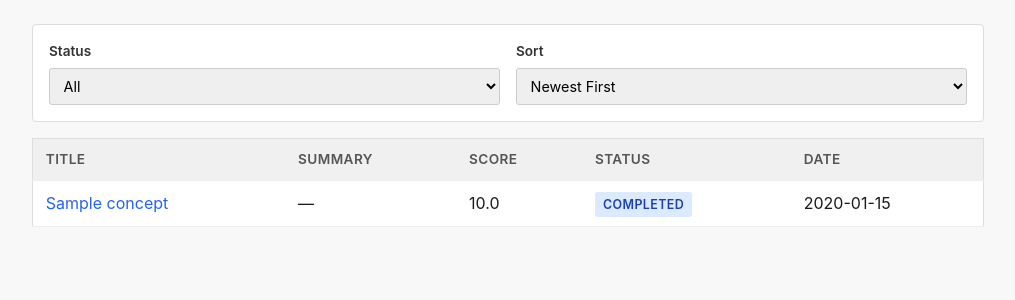
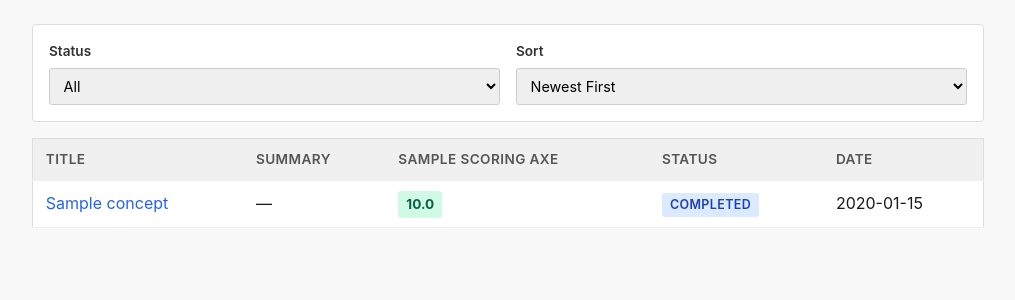
Before and after one commit to DecafCoding/Medici-Engine, a FastAPI app: template src/templates/review.html in a window 1280 px wide. Shown: the part 109-409 px from the top of the page, without its empty margins (132-1147 px from the left). Run offline with FastAPI, Linux system fonts and the light colour scheme; the template is opened without the code that fills it: most values are stand-ins (such as "Sample title", 1, 10 or a date in 2020).

Commit message:
feat: show per-axis scores on review list instead of overall
Replace the single overall score column with individual axis score
columns (e.g. Uniqueness, Plausibility, Compelling Factor) using the
same color-coded badges from the detail page, so reviewers can scan
scoring breakdowns without clicking into each concept.

Co-Authored-By: Claude Opus 4.6 <noreply@anthropic.com>

```diff
--- a/src/templates/fragments/concept_rows.html
+++ b/src/templates/fragments/concept_rows.html
@@ -9,11 +9,17 @@
     {% else %}
     <td>&mdash;</td>
     {% endif %}
-    <td>{% if c.overall_score is not none %}{{ "%.1f"|format(c.overall_score) }}{% else %}&mdash;{% endif %}</td>
+    {% if c.axes %}
+    {% for axis_score in c.axes %}
+    <td><span class="score {% if axis_score.score >= 7 %}score-high{% elif axis_score.score >= 4 %}score-mid{% else %}score-low{% endif %}">{{ "%.1f"|format(axis_score.score) }}</span></td>
+    {% endfor %}
+    {% else %}
+    {% for _ in domain.scoring_axes %}<td>&mdash;</td>{% endfor %}
+    {% endif %}
     <td>{% with concept=c %}{% include "fragments/concept_status.html" %}{% endwith %}</td>
     <td>{{ c.created_at[:10] }}</td>
 </tr>
 {% endfor %}
 {% else %}
-<tr><td colspan="5">No concepts found.</td></tr>
+<tr><td colspan="{{ 4 + domain.scoring_axes|length }}">No concepts found.</td></tr>
 {% endif %}
--- a/src/templates/review.html
+++ b/src/templates/review.html
@@ -37,7 +37,9 @@
         <tr>
             <th>Title</th>
             <th>Summary</th>
-            <th>Score</th>
+            {% for axis in domain.scoring_axes %}
+            <th>{{ axis.label }}</th>
+            {% endfor %}
             <th>Status</th>
             <th>Date</th>
         </tr>
--- a/src/ui/routes.py
+++ b/src/ui/routes.py
@@ -162,9 +162,10 @@ async def review_rows(
     concepts = await get_concepts_with_scores(
         db, status=status, sort_by=sort, limit=limit
     )
+    domain = get_active_domain()
     return templates.TemplateResponse(
         "fragments/concept_rows.html",
-        {"request": request, "concepts": concepts},
+        {"request": request, "concepts": concepts, "domain": domain},
     )
 
 
```
Also changed, not shown: src/db/queries.py (+8 -1 lines).
